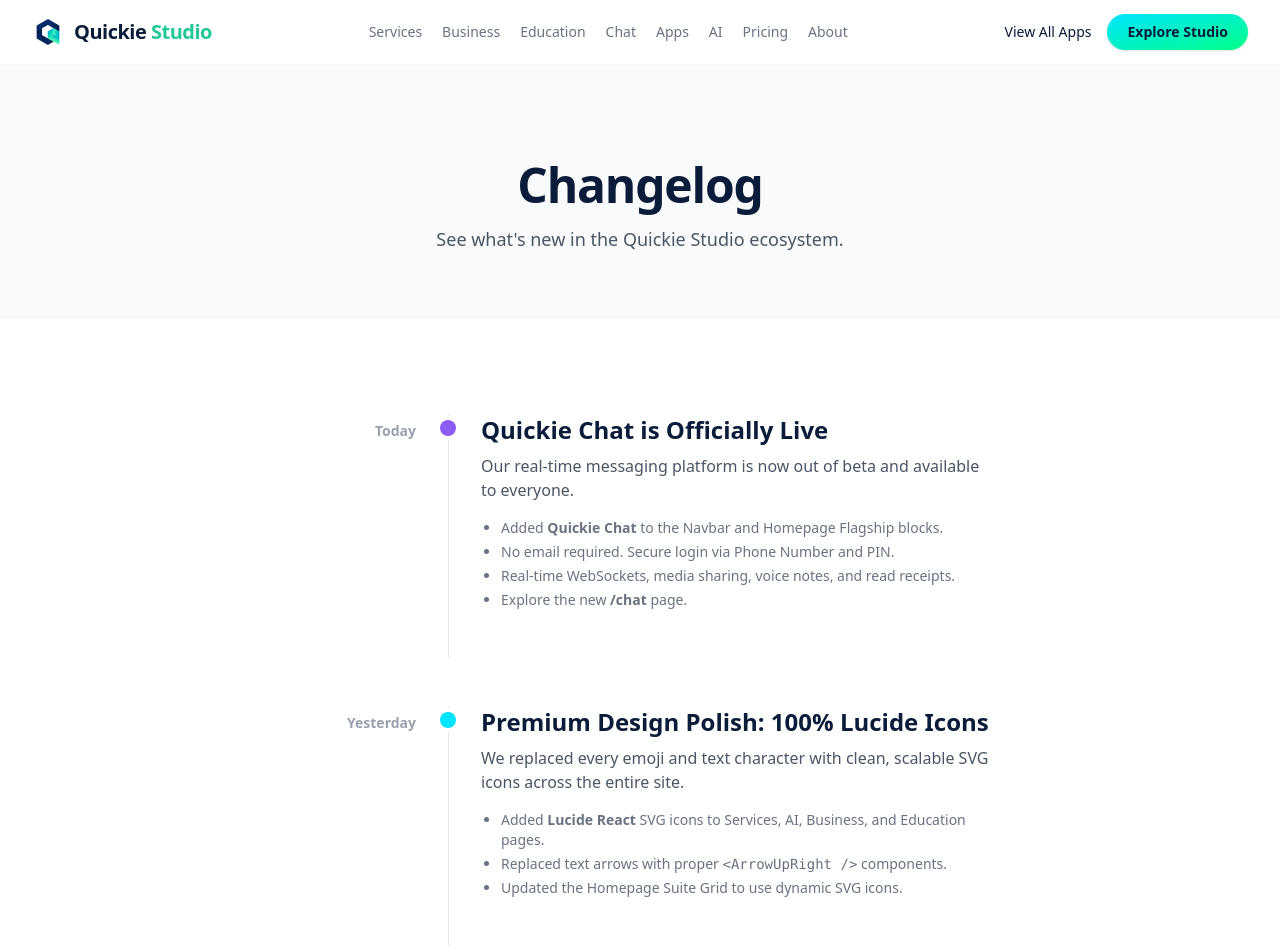
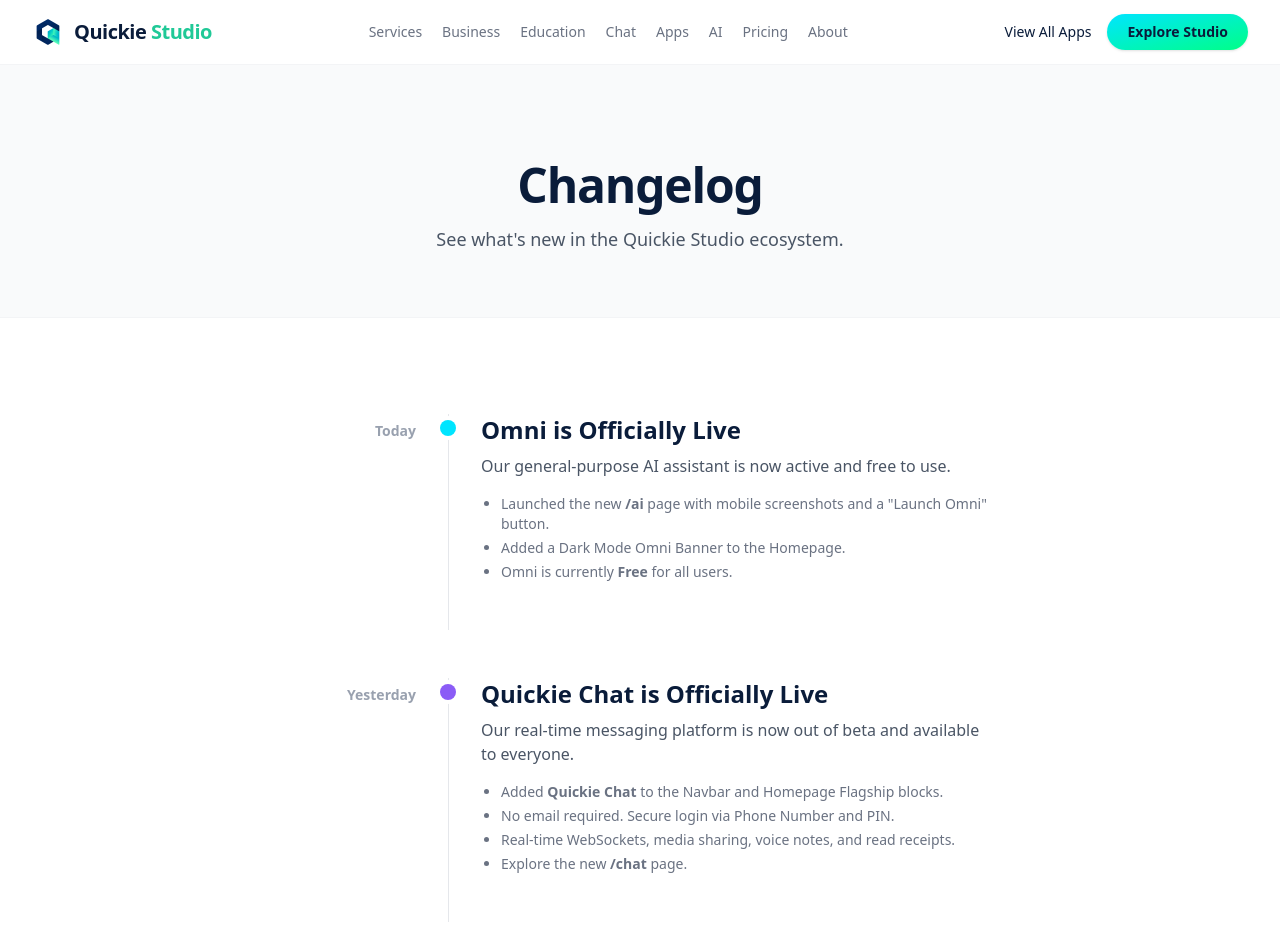
Before and after one commit to IamSalvation/quickie-studio, a Next.js app: page /changelog in a window 1280 px wide. Shown: the top 952 px of the page. Built offline with nearby package versions, Linux system fonts and the light colour scheme.

Commit message:
Feat: Omni is officially live and free, updated all pages

```diff
--- a/app/about/page.tsx
+++ b/app/about/page.tsx
@@ -40,7 +40,7 @@ export default function AboutPage() {
               And with the launch of <strong>Quickie Chat</strong>, we've proven that you don't need a massive cloud infrastructure to build a fast, secure, and beautiful real-time messaging platform. Just your phone number, a secure PIN, and zero emails required.
             </p>
 
-            <h2 className="text-3xl font-bold text-navy mt-12 mb-6">The 11-App Ecosystem</h2>
+            <h2 className="text-3xl font-bold text-navy mt-12 mb-6">The 12-App Ecosystem</h2>
             <p className="mb-6">
               We didn't want to build just one app. We wanted to build an ecosystem. That's how the five suites were born:
             </p>
@@ -49,7 +49,7 @@ export default function AboutPage() {
               <li><strong>Work:</strong> Docs for offline editing, Quickie Chat for real-time private messaging, and Kaleo for data-saving video calls.</li>
               <li><strong>Create:</strong> Eye for teleprompting, Swap for file conversion, and Aidao Player for premium offline media playback.</li>
               <li><strong>Learn:</strong> Prep for 10,000+ offline JAMB questions, and Oneness Bible for offline reading.</li>
-              <li><strong>AI:</strong> Omni ties it all together as a general-purpose AI assistant.</li>
+              <li><strong>AI:</strong> Omni is our general-purpose AI assistant, live and free to use right now.</li>
             </ul>
 
             <h2 className="text-3xl font-bold text-navy mt-12 mb-6">No Bloat. Just Tools.</h2>
--- a/app/changelog/page.tsx
+++ b/app/changelog/page.tsx
@@ -31,11 +31,30 @@ export default function ChangelogPage() {
         <div className="container mx-auto px-4 md:px-8 max-w-3xl">
           <motion.div initial="hidden" whileInView="visible" viewport={{ once: true }} variants={fadeUp} className="space-y-12">
 
-            {/* Update 1 - Quickie Chat Launch */}
+            {/* Update 1 - Omni Launch */}
             <div className="relative pl-8 md:pl-0">
               <div className="md:flex items-start gap-8">
                 <div className="hidden md:block w-32 flex-shrink-0 text-right pt-1">
                   <span className="text-sm font-bold text-gray-400">Today</span>
+                </div>
+                <div className="flex-1 pb-12 border-l border-gray-200 pl-8 md:pl-8 relative">
+                  <div className="absolute w-4 h-4 bg-cyan rounded-full -left-[9px] top-1.5 ring-4 ring-white"></div>
+                  <h3 className="text-2xl font-bold text-navy mb-2">Omni is Officially Live</h3>
+                  <p className="text-gray-600 mb-4">Our general-purpose AI assistant is now active and free to use.</p>
+                  <ul className="list-disc pl-5 text-gray-500 space-y-1 text-sm">
+                    <li>Launched the new <strong>/ai</strong> page with mobile screenshots and a "Launch Omni" button.</li>
+                    <li>Added a Dark Mode Omni Banner to the Homepage.</li>
+                    <li>Omni is currently <strong>Free</strong> for all users.</li>
+                  </ul>
+                </div>
+              </div>
+            </div>
+
+            {/* Update 2 - Quickie Chat Launch */}
+            <div className="relative pl-8 md:pl-0">
+              <div className="md:flex items-start gap-8">
+                <div className="hidden md:block w-32 flex-shrink-0 text-right pt-1">
+                  <span className="text-sm font-bold text-gray-400">Yesterday</span>
                 </div>
                 <div className="flex-1 pb-12 border-l border-gray-200 pl-8 md:pl-8 relative">
                   <div className="absolute w-4 h-4 bg-[#8B5CF6] rounded-full -left-[9px] top-1.5 ring-4 ring-white"></div>
@@ -51,14 +70,14 @@ export default function ChangelogPage() {
               </div>
             </div>
 
-            {/* Update 2 - Lucide Icons */}
+            {/* Update 3 - Lucide Icons */}
             <div className="relative pl-8 md:pl-0">
               <div className="md:flex items-start gap-8">
                 <div className="hidden md:block w-32 flex-shrink-0 text-right pt-1">
-                  <span className="text-sm font-bold text-gray-400">Yesterday</span>
+                  <span className="text-sm font-bold text-gray-400">Oct 24, 2026</span>
                 </div>
                 <div className="flex-1 pb-12 border-l border-gray-200 pl-8 md:pl-8 relative">
-                  <div className="absolute w-4 h-4 bg-cyan rounded-full -left-[9px] top-1.5 ring-4 ring-white"></div>
+                  <div className="absolute w-4 h-4 bg-navy rounded-full -left-[9px] top-1.5 ring-4 ring-white"></div>
                   <h3 className="text-2xl font-bold text-navy mb-2">Premium Design Polish: 100% Lucide Icons</h3>
                   <p className="text-gray-600 mb-4">We replaced every emoji and text character with clean, scalable SVG icons across the entire site.</p>
                   <ul className="list-disc pl-5 text-gray-500 space-y-1 text-sm">
@@ -70,14 +89,14 @@ export default function ChangelogPage() {
               </div>
             </div>
 
-            {/* Update 3 - Business & AI Pages */}
+            {/* Update 4 - Business & AI Pages */}
             <div className="relative pl-8 md:pl-0">
               <div className="md:flex items-start gap-8">
                 <div className="hidden md:block w-32 flex-shrink-0 text-right pt-1">
                   <span className="text-sm font-bold text-gray-400">Oct 23, 2026</span>
                 </div>
                 <div className="flex-1 pb-12 border-l border-gray-200 pl-8 md:pl-8 relative">
-                  <div className="absolute w-4 h-4 bg-navy rounded-full -left-[9px] top-1.5 ring-4 ring-white"></div>
+                  <div className="absolute w-4 h-4 bg-green rounded-full -left-[9px] top-1.5 ring-4 ring-white"></div>
                   <h3 className="text-2xl font-bold text-navy mb-2">Business & AI Pages Launch</h3>
                   <p className="text-gray-600 mb-4">We introduced two dedicated enterprise pages for our paid tools.</p>
                   <ul className="list-disc pl-5 text-gray-500 space-y-1 text-sm">
@@ -89,14 +108,14 @@ export default function ChangelogPage() {
               </div>
             </div>
 
-            {/* Update 4 - Education & Services */}
+            {/* Update 5 - Education & Services */}
             <div className="relative pl-8 md:pl-0">
               <div className="md:flex items-start gap-8">
                 <div className="hidden md:block w-32 flex-shrink-0 text-right pt-1">
                   <span className="text-sm font-bold text-gray-400">Oct 20, 2026</span>
                 </div>
                 <div className="flex-1 pb-12 border-l border-gray-200 pl-8 md:pl-8 relative">
-                  <div className="absolute w-4 h-4 bg-green rounded-full -left-[9px] top-1.5 ring-4 ring-white"></div>
+                  <div className="absolute w-4 h-4 bg-navy rounded-full -left-[9px] top-1.5 ring-4 ring-white"></div>
                   <h3 className="text-2xl font-bold text-navy mb-2">Education & Services Pages</h3>
                   <p className="text-gray-600 mb-4">Expanding the Studio to serve schools and custom software clients.</p>
                   <ul className="list-disc pl-5 text-gray-500 space-y-1 text-sm">
@@ -108,7 +127,7 @@ export default function ChangelogPage() {
               </div>
             </div>
 
-            {/* Update 5 - Initial Launch */}
+            {/* Update 6 - Initial Launch */}
             <div className="relative pl-8 md:pl-0">
               <div className="md:flex items-start gap-8">
                 <div className="hidden md:block w-32 flex-shrink-0 text-right pt-1">
--- a/app/pricing/page.tsx
+++ b/app/pricing/page.tsx
@@ -48,6 +48,7 @@ export default function PricingPage() {
               <ul className="space-y-4 mb-10 text-gray-600">
                 <li className="flex items-center gap-3"><span className="text-cyan font-bold">✓</span> Docs (Offline Editor)</li>
                 <li className="flex items-center gap-3"><span className="text-cyan font-bold">✓</span> Chat (Real-time messaging)</li>
+                <li className="flex items-center gap-3"><span className="text-cyan font-bold">✓</span> Omni (AI Assistant)</li>
                 <li className="flex items-center gap-3"><span className="text-cyan font-bold">✓</span> Kaleo (Video Calls)</li>
                 <li className="flex items-center gap-3"><span className="text-cyan font-bold">✓</span> Aidao (Media Player)</li>
                 <li className="flex items-center gap-3"><span className="text-cyan font-bold">✓</span> Eye (Teleprompter)</li>
@@ -75,7 +76,6 @@ export default function PricingPage() {
               <ul className="space-y-4 mb-10 text-gray-300">
                 <li className="flex items-center gap-3"><span className="text-green font-bold">✓</span> Pinkas from ₦35,000/mo</li>
                 <li className="flex items-center gap-3"><span className="text-green font-bold">✓</span> ClockIt from ₦40,000/mo</li>
-                <li className="flex items-center gap-3"><span className="text-green font-bold">✓</span> Omni (Launching soon)</li>
               </ul>
 
               <Link href="/business" className="block w-full rounded-xl bg-quickie-gradient py-4 text-center font-bold text-navy hover:opacity-90 transition-opacity">
--- a/app/services/page.tsx
+++ b/app/services/page.tsx
@@ -86,7 +86,8 @@ const industries = [
       "Data-saving WebRTC calling",
       "High-performance PWAs",
       "Custom media players & visualizers",
-      "Offline-first architectures"
+      "Offline-first architectures",
+      "Custom AI integrations (Omni)"
     ],
     proofName: "Kaleo & Aidao Player",
     proofLink: "/suites"
--- a/lib/apps.ts
+++ b/lib/apps.ts
@@ -34,8 +34,8 @@ export const apps: App[] = [
   { slug: "prep", name: "Quickie Prep", suite: "learn", tagline: "10,000+ verified JAMB questions. 100% offline.", url: "https://quickie-prep.netlify.app", status: "live", pricing: "free" },
   { slug: "bible", name: "Oneness Bible", suite: "learn", tagline: "One with The Word. Offline, in four languages.", url: "https://iamsalvation.github.io/bible-site/", status: "live", pricing: "free" },
 
-  // AI (Paid/Coming Soon)
-  { slug: "omni", name: "Omni", suite: "ai", tagline: "Your general-purpose AI assistant for writing, planning, and analyzing.", url: null, status: "coming-soon", pricing: "paid", launchNote: "Launching soon" },
+  // AI (Free / Live)
+  { slug: "omni", name: "Omni", suite: "ai", tagline: "Your general-purpose AI assistant for writing, planning, and analyzing.", url: "https://omni-ai.up.railway.app", status: "live", pricing: "free" },
 ];
 
 export const totalApps = apps.length;
```
